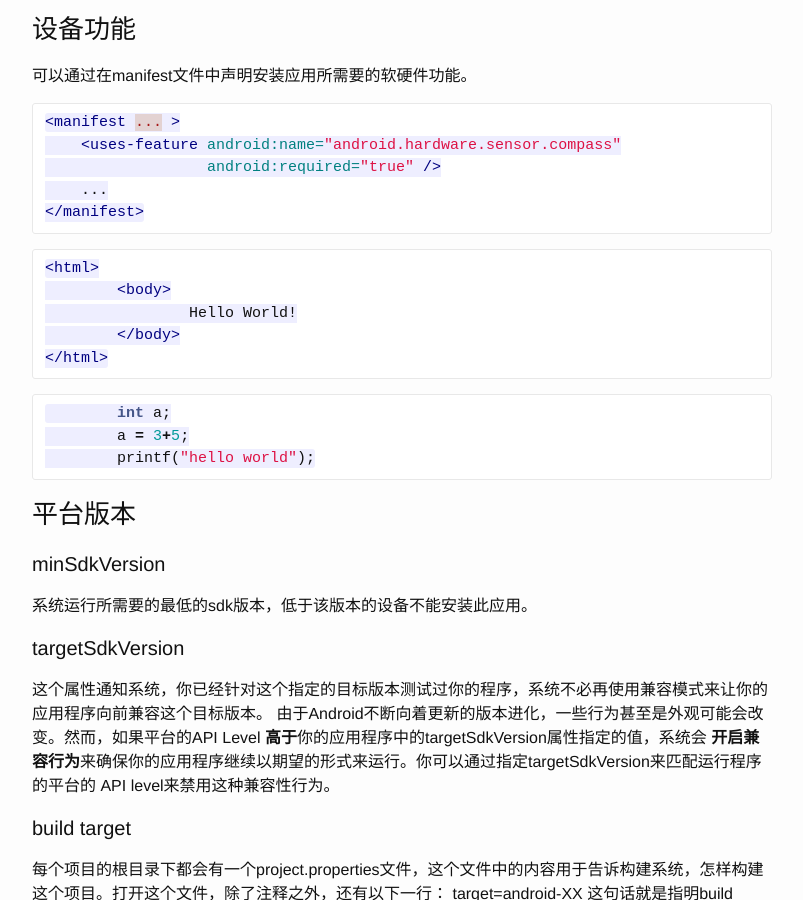
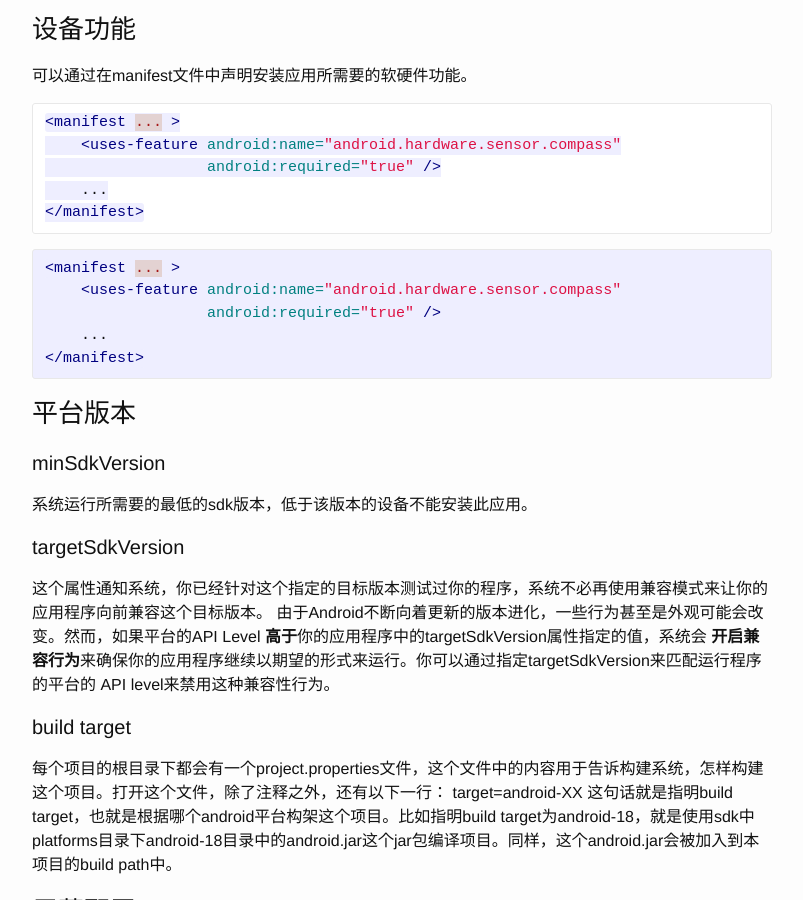
Before and after one commit to jdflyfly/jdflyfly.github.io, a Jekyll site: the page built from _posts/2015-09-06-Introduction.markdown, in a window 1280 px wide and 900 px high, scrolled down 1846 px. Shown: the whole window, without its empty margins (238-1041 px from the left). Built offline with Jekyll 4.4.1, drawn with Linux system fonts in a browser that asks for light colours; comment, search, counter and statistics services are not loaded.

Commit message:
test {% highlight%}

````diff
--- a/_config.yml
+++ b/_config.yml
@@ -15,6 +15,6 @@ kramdown:
   input: GFM # Enable GitHub Flavored Markdown (fenced code blocks)
   syntax_highlighter: rouge
 
-#markdown: redcarpet
-#redcarpet:
+# markdown: redcarpet
+# redcarpet:
 #  extensions: ["smart", "tables", "no_intra_emphasis", "fenced_code_blocks", "autolink", "strikethrough", "superscript", "with_toc_data"]
--- a/_posts/2015-09-06-Introduction.markdown
+++ b/_posts/2015-09-06-Introduction.markdown
@@ -65,19 +65,14 @@ categories: android
 </manifest>
 ```
 
-```html
-<html>
-	<body>
-		Hello World!
-	</body>
-</html>
-```
+{% highlight xml %}
+<manifest ... >
+    <uses-feature android:name="android.hardware.sensor.compass"
+                  android:required="true" />
+    ...
+</manifest>
+{% endhighlight %}
 
-```c
-	int a;
-	a = 3+5;
-	printf("hello world");
-```
 
 ### 平台版本
 
````
